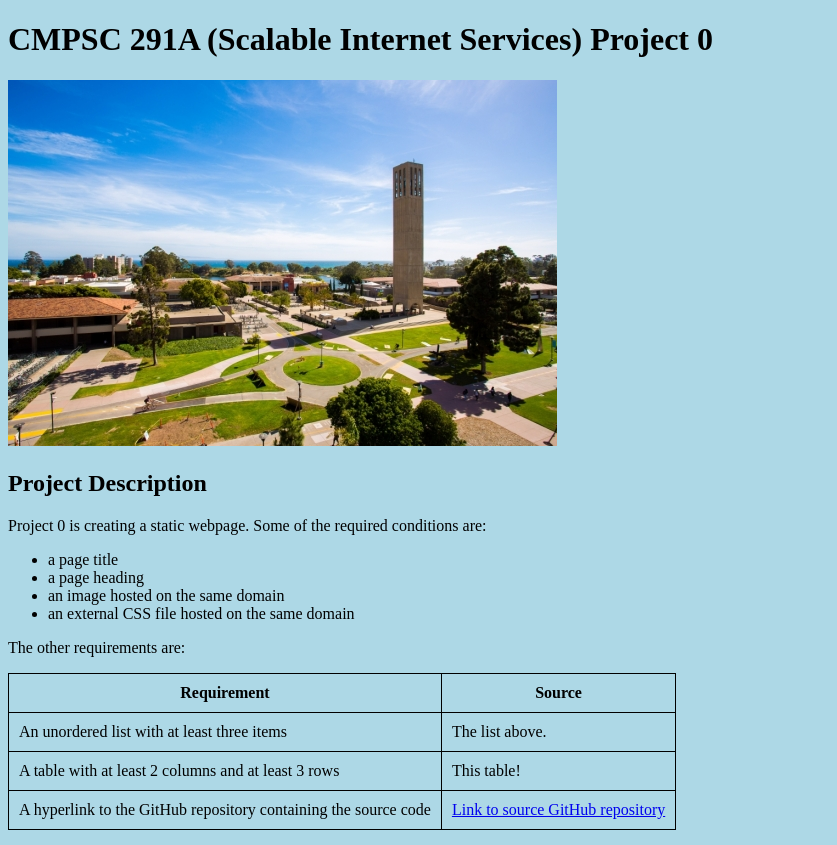
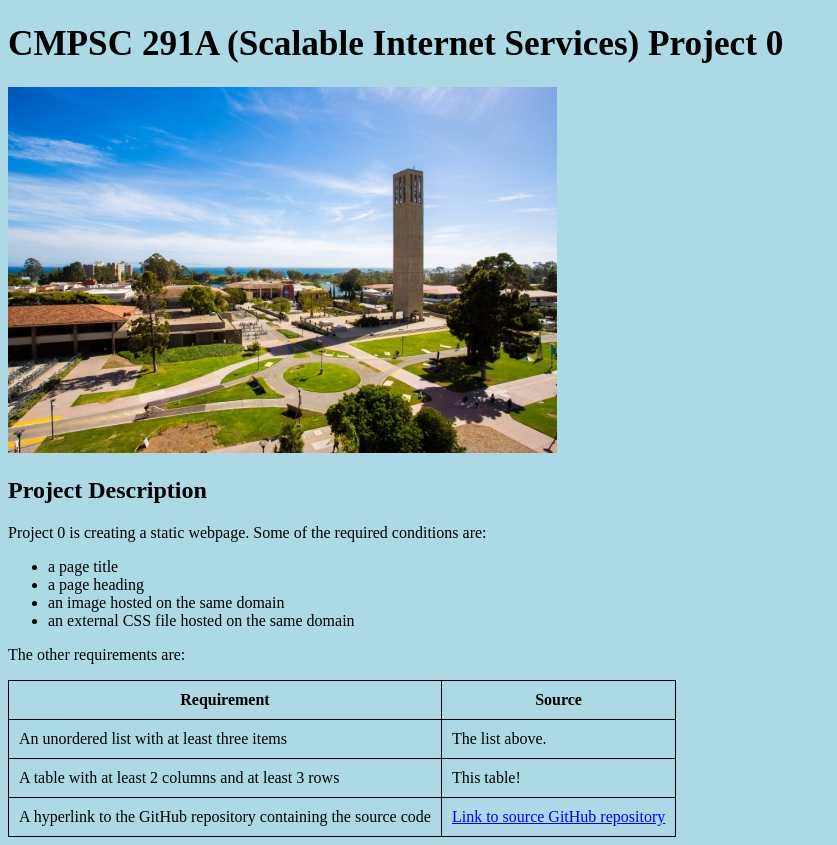
Before and after one commit to sydneylim/cs291a_p0, a plain HTML site: page index.html in a window 1280 px wide. Shown: the whole page, without its empty margins (0-837 px from the left). Drawn offline with Linux system fonts and the light colour scheme.

Commit message:
change title size

```diff
--- a/style.css
+++ b/style.css
@@ -15,5 +15,5 @@ th, td {
 }
 
 h1 {
-    font-size: 200%
+    font-size: 220%
 }
```
